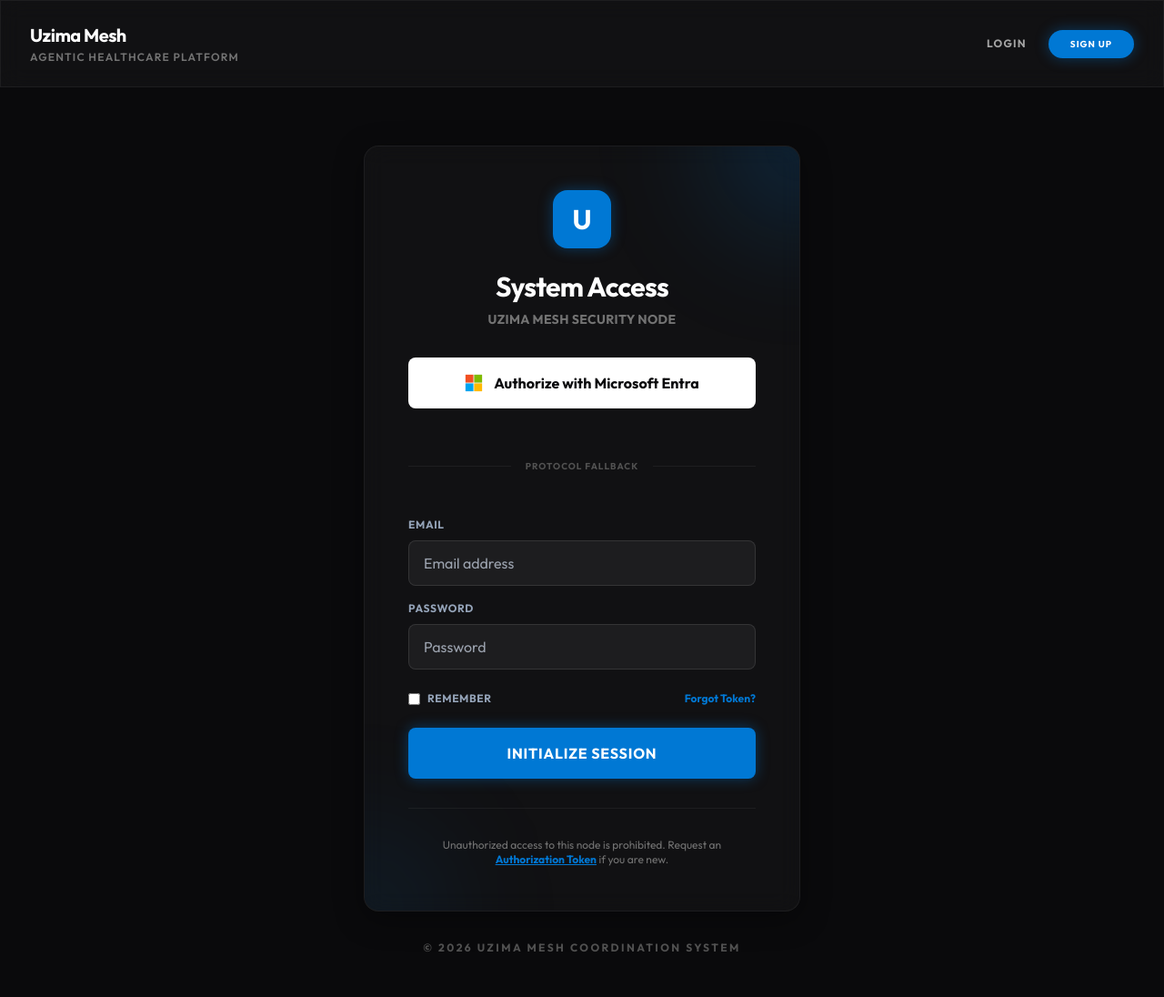
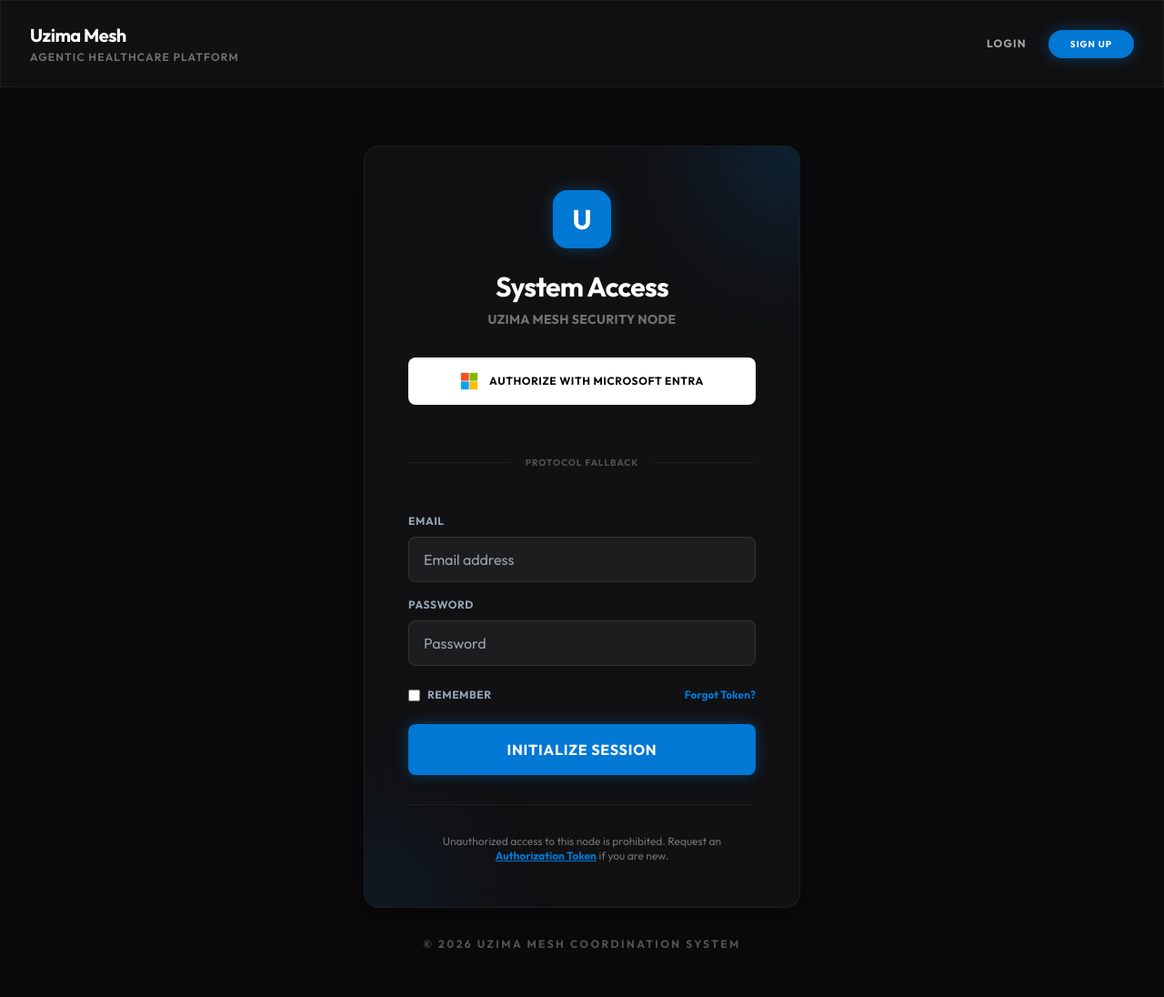
Before and after one commit to ayubsoft254/UzimaMesh, a Django app: page /accounts/login/ in a window 1280 px wide. Shown: the top 1096 px of the page at 91% size. Run offline with Django 5.2, Linux system fonts and the light colour scheme; some libraries are stand-ins or nearby versions.

Commit message:
fix: load i18n tags in social provider liquid snippet

```diff
--- a/templates/socialaccount/snippets/provider_list.html
+++ b/templates/socialaccount/snippets/provider_list.html
@@ -1,3 +1,4 @@
+{% load i18n %}
 {% load socialaccount %}
 
 <div class="social-providers">
@@ -6,16 +7,18 @@
         {% if provider.id == "microsoft" %}
         <li>
             <a title="{{provider.name}}"
-                class="social-btn w-full flex items-center justify-center space-x-3 bg-white text-dark-950 px-6 py-4 rounded-fluent font-bold transition-all"
+                class="social-btn w-full flex items-center justify-center space-x-3 bg-white hover:bg-neutral-100 text-dark-950 px-6 py-4 rounded-fluent font-bold transition-all transform hover:-translate-y-0.5 active:scale-95 shadow-lg group"
                 href="{% provider_login_url provider.id process=process scope=scope auth_params=auth_params %}">
-                <svg class="w-5 h-5" viewBox="0 0 23 23" xmlns="http://www.w3.org/2000/svg">
+                <svg class="w-5 h-5 group-hover:scale-110 transition-transform" viewBox="0 0 23 23"
+                    xmlns="http://www.w3.org/2000/svg">
                     <path fill="#f3f2f1" d="M1 1h21v21H1z" />
                     <path fill="#f25022" d="M1 1h10v10H1z" />
                     <path fill="#7fba00" d="M12 1h10v10H12z" />
                     <path fill="#00a4ef" d="M1 12h10v10H1z" />
                     <path fill="#ffb900" d="M12 12h10v10H12z" />
                 </svg>
-                <span>Authorize with {{provider.name}} Entra</span>
+                <span class="uppercase tracking-wider text-xs">{% trans "Authorize with" %} {{provider.name}}
+                    Entra</span>
             </a>
         </li>
         {% else %}
```
